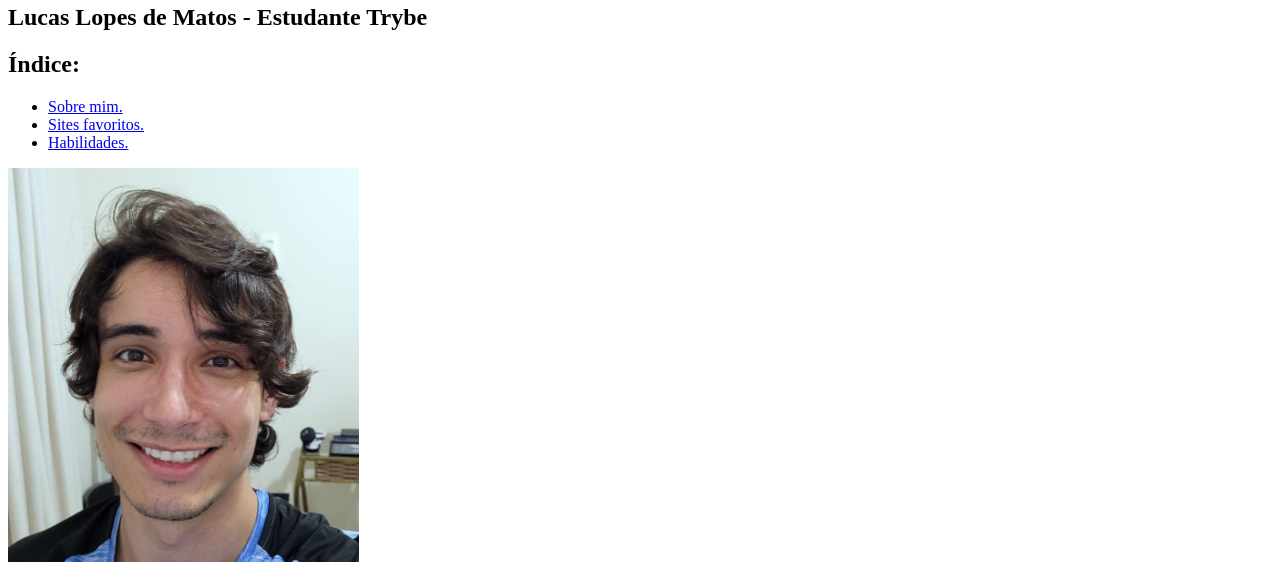
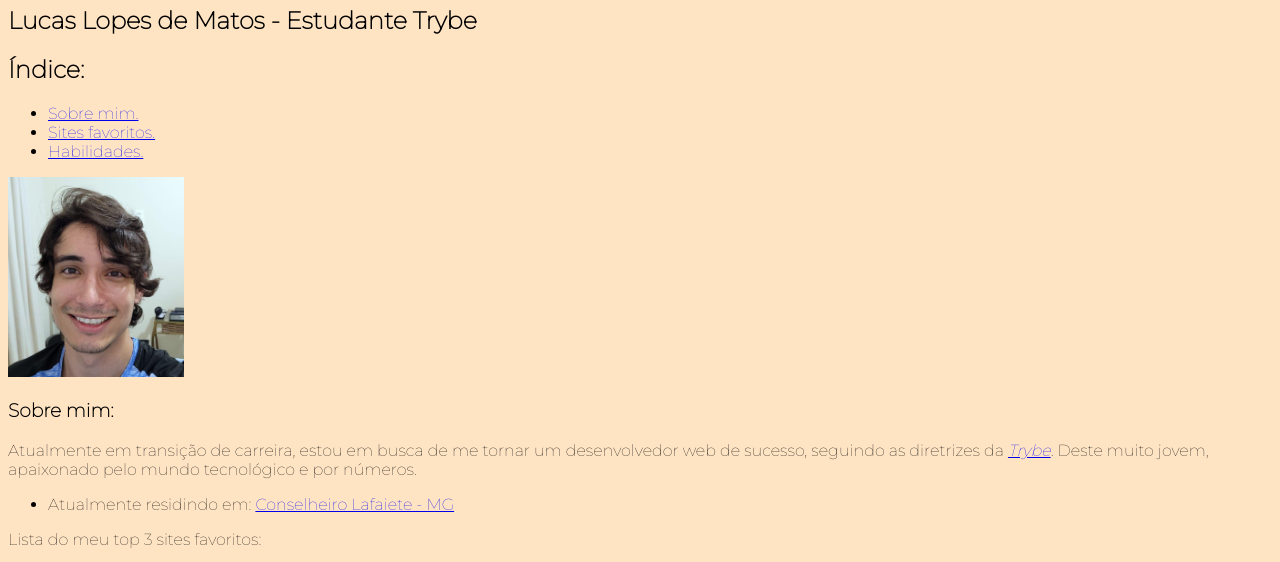
Before and after one commit to lucaslmatos/lucaslmatos.github.io, a plain HTML site: page index.html in a window 1280 px wide. Shown: the part 76-638 px from the top of the page. Drawn offline with Linux system fonts and the light colour scheme.

Commit message:
C07 adicionando cores e testes index.html

```diff
--- a/index.html
+++ b/index.html
@@ -5,7 +5,18 @@
     <meta http-equiv="X-UA-Compatible" content="IE=edge">
     <meta name="viewport" content="width=device-width, initial-scale=1.0">
     <title>Lucas Matos Dev</title>
+    <link rel="preconnect" href="https://fonts.googleapis.com">
+    <link rel="preconnect" href="https://fonts.gstatic.com" crossorigin>
+    <link href="https://fonts.googleapis.com/css2?family=Montserrat:wght@100&display=swap" rel="stylesheet">
 </head>
+<style>
+    body{
+    background-color: bisque;
+    font-family: Montserrat,sans-serif ;
+
+    }
+
+</style>
 <body>
     <h1>Portifólio</h1>
     <h2>Lucas Lopes de Matos - Estudante Trybe</h2>
@@ -15,7 +26,7 @@
         <li><a href="#fav">Sites favoritos.</a></li>
         <li><a href="#hab">Habilidades.</a></li>
     </ul>
-    <img src="Imagens/PP.jpeg" alt="Foto atual Lucas" height="400px" id="pictureLucas">
+    <img src="Imagens/PP.jpeg" alt="Foto atual Lucas" height="200px" id="pictureLucas">
     <h3 id="sobreMim">Sobre mim: </h3>
     <p>Atualmente em transição de carreira, estou em busca de me tornar um desenvolvedor web de sucesso, seguindo as diretrizes da <a href="https://www.betrybe.com/?utm_source=trybe.com.br" target="_blank"><em>Trybe</em></a>. Deste muito jovem, apaixonado pelo mundo tecnológico e por números.</p>
     <ul>
```
